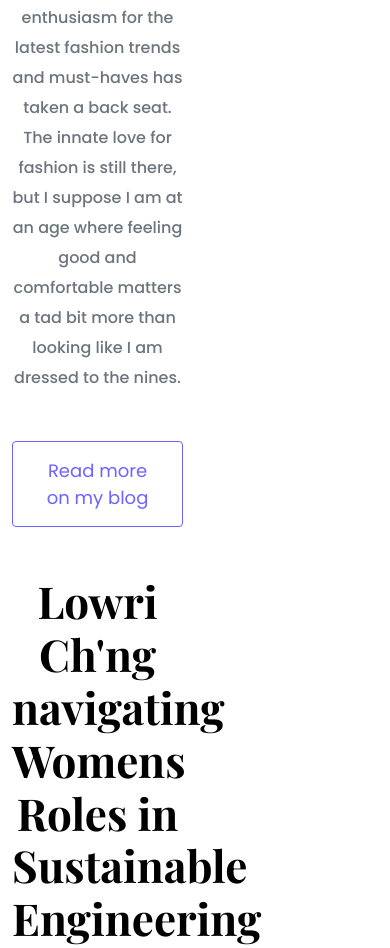
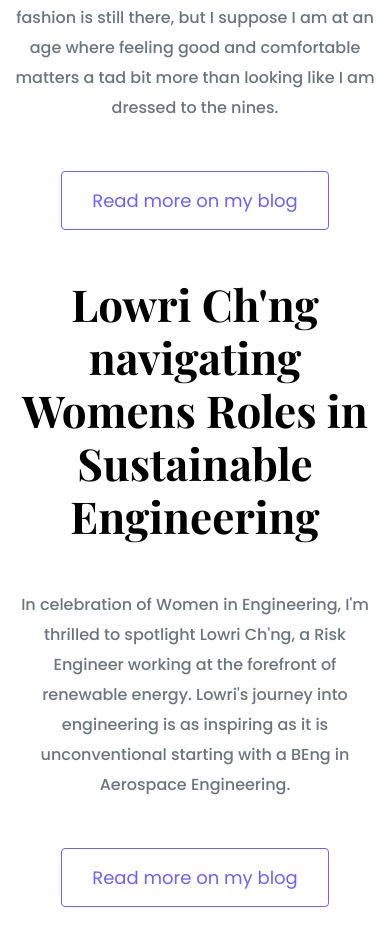
Before and after one commit to ivyscarlett-tech/portfolio-project-ivy, a plain HTML site: page index.html in a window 390 px wide. Shown: the part 961-1909 px from the top of the page. Drawn offline with nearby package versions, Linux system fonts and the light colour scheme; a web font is replaced by a local one.

Commit message:
Updated index.html to improve small screen view
- updated the columns
- added a mb-5 to the second row

```diff
--- a/index.html
+++ b/index.html
@@ -44,7 +44,7 @@
                 <div class="col d-none d-lg-block">
                     <img src="images/wardrobe-essentials-2.jpg" class="img-fluid" alt="Image of clothing racking">
                 </div>
-                <div class="col-6">
+                <div class="col-12 col-lg-6">
                     <div class="project-description">
                         <h2 class="mb-5">Wardrobe Essentials</h2>
                         <p class="mb-5 text-muted">Notably, as I have grown into my late twenties and early thirties, my enthusiasm for the latest fashion trends and must-haves has taken a back seat. The innate love for fashion is still there, but I suppose I am at an age where feeling good and comfortable matters a tad bit more than looking like I am dressed to the nines.</p>
@@ -52,8 +52,8 @@
                     </div>
                 </div>
             </div>
-            <div class="row">
-                <div class="col-6">
+            <div class="row mb-5">
+                <div class="col-12 col-lg-6">
                     <div class="project-description">
                         <h2 class="mb-5">Lowri Ch'ng navigating Womens Roles in Sustainable Engineering</h2>
                         <p class="mb-5 text-muted">In celebration of Women in Engineering, I'm thrilled to spotlight Lowri Ch'ng, a Risk Engineer working at the forefront of renewable energy. Lowri's journey into engineering is as inspiring as it is unconventional starting with a BEng in Aerospace Engineering.</p>
@@ -68,7 +68,7 @@
                 <div class="col d-none d-lg-block">
                     <img src="images/late-summer-reset.jpg" class="img-fluid" alt="Image of an autumn field">
                 </div>
-                <div class="col-6">
+                <div class="col-12 col-lg-6">
                     <div class="project-description">
                         <h2 class="mb-5">The Late Summer Reset</h2>
                         <p class="mb-5 text-muted">Did you know the Autumn Equinox falls in the second-to-last week of September? It's the point in Earth's orbit when the sun shines directly on the equator, creating a nearly equal amount of daylight and darkness. “Equal amount” simply means the same quantity or measure of something. An equal amount often brings fairness, balance and consistency.</p>
```
